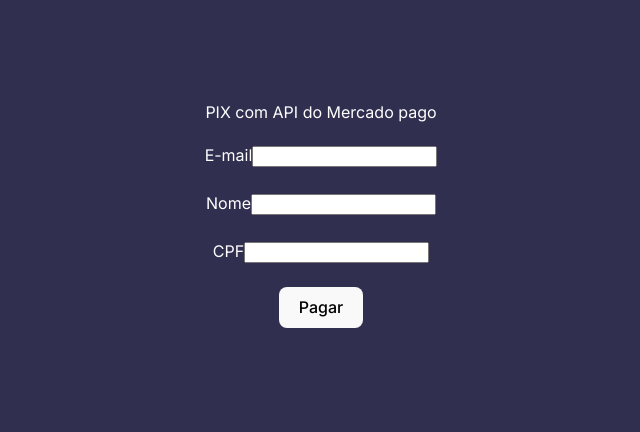
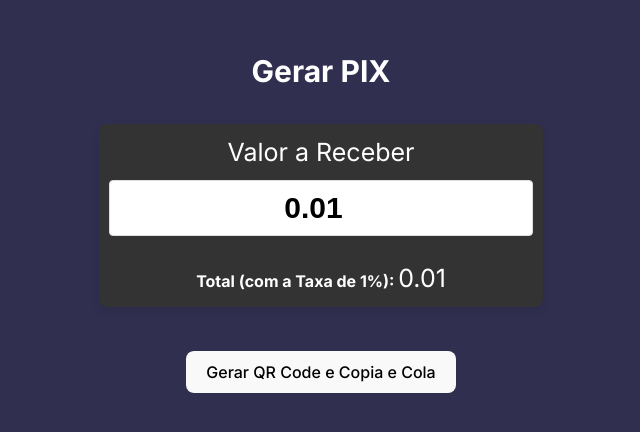
Before and after one commit to demithehomie/CentralGDFrontend, a React (Vite) app: page /payment-screen/1 in a window 1280 px wide. Shown: the part 226-658 px from the top of the page, without its empty margins (319-959 px from the left). Built offline with nearby package versions, Linux system fonts and the light colour scheme; no server answers.

Commit message:
MERCADOPAGO

```diff
--- a/src/App.tsx
+++ b/src/App.tsx
@@ -17,6 +17,7 @@
 import PrintsGuerraTool from './screens/prints-screen/guerratool/PrintsGuerraTool';
 import PrintsTheMagicTool from './screens/prints-screen/themagictool/PrintsTheMagicTool';
 import MiniTargetTable from './components/mni-target-table/MiniTargetTable';
+import PaymentMenu from './screens/payment-menu/PaymentMenu';
 
 //import { User } from './components/user-table/UserTable';
 //import User from './components/user-table/UserTable';
@@ -42,6 +43,7 @@
           <Routes>
             <Route path="/" element={<LoginForm />} />
             <Route path="/dashboard" element={<Dashboard />} />
+            <Route path="/payments" element={<PaymentMenu />} />
             <Route path="/profile" element={<Profile nomeInicial={'Demetrius'} funcaoInicial={'Admin'}/>} />
             <Route path="/activity" element={<Activity />} />
             <Route path="/scheduling" element={<Scheduling />} />
--- a/src/components/mni-target-table/MiniTargetTable.tsx
+++ b/src/components/mni-target-table/MiniTargetTable.tsx
@@ -70,7 +70,7 @@
 
   return (
     <div className="miniTargetTable">
-        <h3 style={{ color: '#ffffff;'}}>Inserir Alvo</h3>
+        <h3 style={{ color: '#ffffff'}}>Inserir Alvo</h3>
       <div>
         <input
           value={newTarget}
@@ -80,9 +80,9 @@
         <button onClick={handleCreate}>Criar</button>
         <br /><br />
       </div>
-      <ul>
+      <ul >
         {requests.map((request) => (
-          <li key={request.id}>
+          <li key={request.id} className="requestsList">
             {request.target}{' '}
             <input
              value={editTargets[request.id] || ''}
--- a/src/components/mni-target-table/MiniTargettable.css
+++ b/src/components/mni-target-table/MiniTargettable.css
@@ -28,3 +28,11 @@
     margin-right: 10px;
     padding: 5px 10px;
   }
+
+
+  .requestsList {
+    max-height: 300px; /* Exemplo de altura máxima */
+    overflow: auto;
+    justify-content: space-between;
+    display: flex;
+  }
--- a/src/screens/all-payments-screen/PaymentScreen.css
+++ b/src/screens/all-payments-screen/PaymentScreen.css
@@ -10,3 +10,45 @@
     max-width: 100%;
     height: 500px;
   }
+
+
+  .transaction-input-container {
+    display: flex;
+    flex-direction: column;
+    margin: 20px;
+    padding: 10px;
+    background-color: #333; /* Cor de fundo para realçar o label e input */
+    border-radius: 8px;
+    box-shadow: 0 4px 8px rgba(0, 0, 0, 0.1);
+}
+
+.transaction-input-container label {
+    font-size: 25px;
+    color: #ffffff; /* Mantendo a cor do label branca */
+    margin-bottom: 8px;
+}
+
+.transaction-input-container input {
+    padding: 10px;
+    border-radius: 4px;
+    border: 1px solid #ddd;
+    outline: none;
+    transition: border-color 0.3s;
+    font-size: 30px;
+    text-align: center;
+    font-weight: bold;
+}
+
+.transaction-input-container input:focus {
+    border-color: #007bff; /* Cor da borda ao focar no input */
+}
+
+.payment-buttons {
+   margin: 10px;
+}
+
+.payment-buttons-danger {
+  margin: 40px;
+  color: #ffffff;
+  background-color: red;
+}
--- a/src/screens/all-payments-screen/PaymentScreen.tsx
+++ b/src/screens/all-payments-screen/PaymentScreen.tsx
@@ -1,63 +1,64 @@
 
-// import { initMercadoPago } from '@mercadopago/sdk-react'
+//import { initMercadoPago } from '@mercadopago/sdk-react'
 // initMercadoPago('TEST-9eec9374-8ba1-419b-80e7-295a8c55343c');
 
-import React, { useEffect, useReducer, useState } from 'react'
-import axios from 'axios';
-import { User } from '../../components/user-table/UserTable';
-import { useParams } from 'react-router-dom';
-import { UserProfileProps } from '../user-profile/UserProfile';
+
+// const token = `APP_USR-5220412533742046-011815-549eea6144946c47d1c330d299e6fb6a-419577621`
+
+// const idempotencyKey = `0d5020ed-1af6-469c-ae06-c3bec19954bb`;
+import React, { useEffect, useState } from 'react';
+import axios, { AxiosResponse } from 'axios';
+import { useNavigate, useParams } from 'react-router-dom';
 import './PaymentScreen.css';
 
-
-export const mercadoPagoApi = axios.create({
-  baseURL: 'https://api.mercadopago.com'
-});
-
-mercadoPagoApi.interceptors.request.use(async config => {
-
-//  const tokenDev = `TEST-5220412533742046-011815-1ca564c5f1c0341bab7026692cf1e670-419577621`
-
-    const token = `APP_USR-5220412533742046-011815-549eea6144946c47d1c330d299e6fb6a-419577621`
-
-    const idempotencyKey = `0d5020ed-1af6-469c-ae06-c3bec19954bb`;
-
-    // Correct the header name here
-    config.headers['X-Idempotency-Key'] = idempotencyKey;
-     config.headers.Authorization = `Bearer ${token}`;
-
-
-       return config;
-     }
-   )
-
-   const formReducer = (state: any, event: any) => {
-     return {
-       ...state,
-       [event.name]: event.value
-     }
+interface UserData {
+  user_id: string;
+  // Add other properties as needed
 }
 
-const PaymentScreen : React.FC<UserProfileProps> = ({  }) => {
+const PaymentScreen: React.FC = () => {
+  const navigate = useNavigate();
   const { userId } = useParams<{ userId: string }>();
-    const [userData, setUserData] = useState<User | null>(null);
+  const [userData, setUserData] = useState<UserData | null>(null);
+  const [formData, setFormData] = useState({
+    email: 'leandroguerratool@gmail.com',
+    nome: 'Leandro',
+    sobrenome: 'Guerra',
+    cpf: '10050031732',
+    transaction_amount: 0.01,
+  });
+  const [responsePayment, setResponsePayment] = useState<AxiosResponse | null>(null);
+  const [linkBuyMercadoPago, setLinkBuyMercadoPago] = useState<string | null>(null);
+  const [statusPaymentApproved, setStatusPaymentApproved] = useState<boolean>(false);
+  const [statusPaymentPending, setStatusPaymentPending] = useState<boolean>(true);
 
-    const [ /* formData */, setFormData] = useReducer(formReducer, {})
-    const [responsePayment, setResponsePayment] = useState<{ data: any } | null>(null);
-    const [linkBuyMercadoPago, setLinkBuyMercadoPago] = useState<string | null>(null);
-    const [statusPayment, setStatusPayment] = useState<boolean>(false);
+  const calculateTotalAmount = (amount: number) => {
+    const addedPercentage = amount * 0.01; // 1% of the amount
+    return amount + addedPercentage;
+  };
+
+  const copyToClipboard = (text: string) => {
+    navigator.clipboard.writeText(text)
+      .then(() => {
+        alert('Texto copiado para a área de transferência!');
+      })
+      .catch(err => {
+        console.error('Erro ao copiar texto:', err);
+      });
+  };
 
   useEffect(() => {
     const fetchUser = async () => {
       try {
         const response = await fetch(`https://gdcompanion-2fns.onrender.com/users/${userId}`);
-          if (!response.ok) {
+        if (response.ok) {
+          const userData: UserData = await response.json();
+          setUserData(userData);
+        } else {
           throw new Error('Failed to fetch user');
         }
-          const userData = await response.json();
-          setUserData(userData);
       } catch (error) {
-          console.error((error as any).message);
+        console.error((error as Error).message);
       }
     };
 
@@ -65,130 +66,192 @@
   }, [userId]);
 
   const handleChange = (event: React.ChangeEvent<HTMLInputElement>) => {
+    const { name, value } = event.target;
     setFormData({
-        name: event.target.name,
-        value: event.target.value,
+      ...formData,
+      [name]: name === 'transaction_amount' ? parseFloat(value) : value,
     });
-    }
-    const getStatusPayment = () => {
+  };
+
+  const getStatusPayment = async () => {
+    try {
       const paymentId = responsePayment?.data?.id;
+      if (paymentId) {
+        const token = 'APP_USR-5220412533742046-011815-549eea6144946c47d1c330d299e6fb6a-419577621'; // Replace with your MercadoPago API access token
+        const response = await axios.get(`https://api.mercadopago.com/v1/payments/${paymentId}`, {
+          headers: {
+            'Authorization': `Bearer ${token}`,
+          },
+        });
 
-      if (paymentId) {
-        mercadoPagoApi.get(`v1/payments/${paymentId}`)
-          .then(response => {
-            if (response.data.status === "approved") {
-              // Logic for handling approved payment
-              setStatusPayment(true);
+        if (response.data.status === 'approved') {
+          setStatusPaymentApproved(true);
+          setStatusPaymentPending(false); // Set pending status to false when payment is approved
           console.log(`Payment status: ${response.data.status}`);
         } else {
-              // Logic for handling other payment statuses
+          alert("Pagamento ainda não foi feito"); //
           console.log(`Not approved - Payment status: ${response.data.status}`);
         }
-          })
-          .catch(error => {
-            // Logic for handling API call errors
-            console.log()
-            console.error("Error fetching payment status:", error);
-          });
       } else {
-        // Logic for handling cases where paymentId is undefined
-        console.error("Payment ID is undefined. Cannot fetch payment status.");
+        console.error('Payment ID is undefined. Cannot fetch payment status.');
       }
+    } catch (error) {
+      console.error('Error fetching payment status:', error);
     }
+  };
 
+  const backToDashboard = () => {
+    navigate('/dashboard');
+  };
 
+  const handleSubmit = async (event: React.FormEvent<HTMLFormElement>) => {
+    event.preventDefault();
 
-    const handleSubmit = (event: React.FormEvent<HTMLFormElement>) => {
-        event.preventDefault()
+    const token = 'APP_USR-5220412533742046-011815-549eea6144946c47d1c330d299e6fb6a-419577621'; // Replace with your MercadoPago API access token
+    const idempotencyKey =  generateIdempotencyKey();// '0d5020ed-1af6-469c-ae06-c3bec19954bb'; // Replace with your desired idempotency key
 
     const body = {
-          "transaction_amount": 2,
-          "description": "Produto teste de desenvolvimento",
-          "payment_method_id": "pix",
-          "payer": {
-            "email": "leandroguerratool@gmail.com",
-            "first_name": "Leandro",
-            "last_name": "Guerra",
-            "identification": {
-              "type": "CPF",
-              "number": "10050031732"
+      transaction_amount: calculateTotalAmount(formData.transaction_amount),
+      description: 'Família Guerra',
+      payment_method_id: 'pix',
+      payer: {
+        email: 'leandroguerratool@gmail.com', //formData.email,
+        first_name: `Leandro`, //formData.nome,
+        last_name: `Guerra `,// formData.sobrenome,
+        identification: {
+          type: 'CPF',
+          number: `10050031732`//formData.cpf,
         },
-           // requestOptions: { idempotencyKey: `0d5020ed-1af6-469c-ae06-c3bec19954bb` }
       },
-          "notification_url": "https://eorpjcvcjvhqnq6.m.pipedream.net"
+      notification_url: 'https://eorpjcvcjvhqnq6.m.pipedream.net',
+    };
+
+    try {
+      const response = await axios.post('https://api.mercadopago.com/v1/payments', body, {
+        headers: {
+          'Authorization': `Bearer ${token}`,
+          'X-Idempotency-Key': idempotencyKey,
+        },
+      });
+      setResponsePayment(response);
+
+      console.log('Resposta do Servidor:', JSON.stringify(response.data, null, 2));
+      setLinkBuyMercadoPago(response.data.point_of_interaction.transaction_data.ticket_url);
+      console.log('Link para pagamento:', response.data.point_of_interaction.transaction_data.ticket_url);
+      console.log('Payment ID:', response.data.id);
+      console.log('FORMDATA:', formData);
+
+    } catch (error) {
+
+      console.log(`Deu ruim: ${JSON.stringify(error)}`);
+      console.log(`Deu ruim: ${JSON.stringify(body)}`);
     }
-        mercadoPagoApi.post("v1/payments", body ).then(response => {
+  };
 
-            setResponsePayment(response)
-            console.log('Resposta do Servidor:', JSON.stringify(response.data, null, 2));
-           // console.log(body)
-            setLinkBuyMercadoPago(JSON.stringify(response.data.point_of_interaction.transaction_data.ticket_url, null, 2))
-          }).catch(err => {
-            console.log(`Deu ruim: ${JSON.stringify(err)}`) // JSON.stringify(response.data.point_of_interaction.transaction_data.ticket_url, null, 2)
-            //console.log(response)
-            console.log(`Deu ruim: ${JSON.stringify(body)}`)
-          })
-        }
-
-
-
+  const generateIdempotencyKey = () => {
+    // Generate a unique idempotency key, e.g., using a timestamp or UUID
+    return `${Date.now()}-${Math.random()}`;
+  };
 
   return (
     <div className="App">
       <div className="App-header">
-
-      <p style={{ color: '#ffffff' }}>
-        PIX com API do Mercado pago
-      </p>
-
+        <h3 style={{ color: '#ffffff', fontSize: '30px' }}>Gerar PIX</h3>
         <h3 style={{ color: '#ffffff' }}>{userData?.user_id}</h3>
 
-      {
-        !responsePayment && <form onSubmit={handleSubmit}>
+        {!responsePayment && (
+          <form onSubmit={handleSubmit}>
+               <div className="transaction-input-container">
+            <label>Valor a Receber</label>
+            <input
+                type="number"
+                onChange={handleChange}
+                value={formData.transaction_amount}
+                name="transaction_amount"
+            />
+            <br />
+              <div>
+    <strong style={{ color: '#ffffff' }}>Total (com a Taxa de 1%): </strong>
+   <label style={{ color: '#ffffff' }}>{calculateTotalAmount(formData.transaction_amount).toFixed(2)}</label>
 
-          <div>
+  </div>
+        </div>
+            <br />
+            {/* <div>
               <label style={{ color: '#ffffff' }}>E-mail</label>
-            <input onChange={handleChange} name="email" />
+              <input
+                onChange={handleChange}
+                value={formData.email}
+                name="email"
+              />
             </div>
             <br />
             <div>
               <label style={{ color: '#ffffff' }}>Nome</label>
-            <input onChange={handleChange} name="nome" />
+              <input
+                onChange={handleChange}
+                value={formData.nome}
+                name="nome"
+              />
             </div>
             <br />
             <div>
               <label style={{ color: '#ffffff' }}>CPF</label>
-            <input onChange={handleChange} name="cpf" />
+              <input
+                onChange={handleChange}
+                value={formData.cpf}
+                name="cpf"
+              />
             </div>
-        <br />
+            <br /> */}
             <div>
-            <button type="submit">Pagar</button>
+              <button type="submit">Gerar QR Code e Copia e Cola</button>
             </div>
           </form>
-      }
+        )}
 
-<div className='pix-payment-container'>
-      {responsePayment &&
+        {linkBuyMercadoPago && (
+          <>
+            <button className='payment-buttons' onClick={() => copyToClipboard(linkBuyMercadoPago)}>
+              Copiar Link de Pagamento
+            </button>
+            <button className='payment-buttons' onClick={() => window.open(linkBuyMercadoPago, '_blank')}>
+              Acessar Link de Pagamento
+            </button>
+          </>
+        )}
 
-        <button style={{ color: '#000000', margin: '30px' }} onClick={getStatusPayment}>Verificar status pagamento</button>
-      }
+        {responsePayment?.data?.point_of_interaction?.transaction_data?.qr_code && (
+          <button className='payment-buttons' onClick={() => copyToClipboard(responsePayment.data.point_of_interaction.transaction_data.qr_code)}>
+            Copiar Pix Copia e Cola
+          </button>
+        )}
 
-      {
-        linkBuyMercadoPago && !statusPayment &&
-        < iframe src={linkBuyMercadoPago} width="600px" height="620px" title="link_buy" />
-      }
+        <div className="pix-payment-container">
+          {responsePayment && (
+            <button className='payment-buttons-danger' onClick={getStatusPayment}>
+              Verificar status de pagamento
+            </button>
+          )}
 
-      {
-        statusPayment &&
-        <h1 style={{ color: '#ffffff' }}>
-          Compra Aprovada
-        </h1>
-      }
-</div>
+          {linkBuyMercadoPago && statusPaymentPending && (
+            <>
+            <iframe src={linkBuyMercadoPago} width="600px" height="620px" title="link_buy" />
+            </>
+            )}
+
+          {statusPaymentApproved && (
+            <>
+              <h1 style={{ color: '#ffffff' }}>Transferência Aprovada</h1>
+            <button className="button" onClick={backToDashboard}>Voltar ao Início</button>
+            </>
+
+          )}
 
         </div>
-  </div >
-  )
-}
+      </div>
+    </div>
+  );
+};
 
-export default PaymentScreen
+export default PaymentScreen;
--- a/src/screens/dashboard/Dashboard.tsx
+++ b/src/screens/dashboard/Dashboard.tsx
@@ -19,7 +19,7 @@
 
     interface CardData {
       id: number;
-     // badge: string;
+      // badge: string;
       //category: string;
       backgroundColor: string;
       badge: string;
@@ -61,9 +61,10 @@
     const targets = async () => {
       navigate('/target')
     }
-    // const configure = async () => {
-    //   navigate('/configure')
-    // }
+
+    const payments = async () => {
+      navigate('/payments')
+    }
 
     // const scheduling = async () => {
     //   navigate('/scheduling')
@@ -96,10 +97,11 @@
           <button className="button button-filled">Dashboard</button>
             {/* <button className="button" onClick={activity}>Atividade</button>
             <button className="button" onClick={scheduling}  >Agendamento</button>
-            <button className="button" onClick={configure}>Configurar</button> */}
+             */}
             <button className="button" onClick={getAllUsers}>Usuários</button>
             <button className="button" onClick={prints}  >Prints</button>
             <button className="button" onClick={targets}  >Targets</button>
+            <button className="button" onClick={payments}>Pagamentos</button>
         </div>
 
         <hr className='separador'/>
--- /dev/null
+++ b/src/screens/payment-menu/PaymentMenu.css
@@ -0,0 +1,47 @@
+.row-of-buttons {
+    display: flex;
+    flex-direction: column;
+    justify-content: space-between;
+    align-items: center;
+
+  }
+  .row-of-buttons-button{
+    margin: 1.5%;
+  }
+
+  .payment-menu {
+    display: flex;
+    flex-direction: column;
+    align-items: center;
+    justify-content: center;
+}
+
+.title {
+    margin-bottom: 20px;
+    color: #ffffff;
+    font-size: 200%;
+}
+
+.column-of-buttons {
+    display: flex;
+    flex-direction: column;
+    gap: 10px;
+}
+
+.payment-button, .back-button {
+    padding: 10px 20px;
+    border: none;
+    border-radius: 5px;
+    cursor: pointer;
+    transition: transform 0.3s ease;
+}
+
+.payment-button:hover, .back-button:hover {
+    transform: scale(1.05);
+}
+
+.back-button {
+    margin-top: 20px;
+    background-color: #f44336;
+    color: white;
+}
--- /dev/null
+++ b/src/screens/payment-menu/PaymentMenu.tsx
@@ -0,0 +1,32 @@
+import { useNavigate } from "react-router-dom";
+import './PaymentMenu.css'; // Importando o arquivo CSS
+
+export default function PaymentMenu() {
+    const navigate = useNavigate();
+
+    const goToPaymentScreen = async () => {
+        navigate('/payment-screen/:userId');
+    }
+
+    const showAlert = () => {
+        alert('Em breve');
+    }
+
+    const goBackToDashboard = () => {
+        navigate('/dashboard');
+    }
+
+    return (
+        <>
+            <div className="payment-menu">
+                <h1 className="title">Pagamentos</h1>
+                <div className="column-of-buttons">
+                    <button className='payment-button' onClick={goToPaymentScreen}>Receber Pix</button>
+                    <button className='payment-button' onClick={showAlert}>Todos os Pagamentos</button>
+                    <button className='payment-button' onClick={showAlert}>Agendar Pagamento</button>
+                </div>
+                <button className='back-button' onClick={goBackToDashboard}>Voltar ao Início</button>
+            </div>
+        </>
+    );
+}
```
Lines whose indentation alone changed are shown as unchanged.
